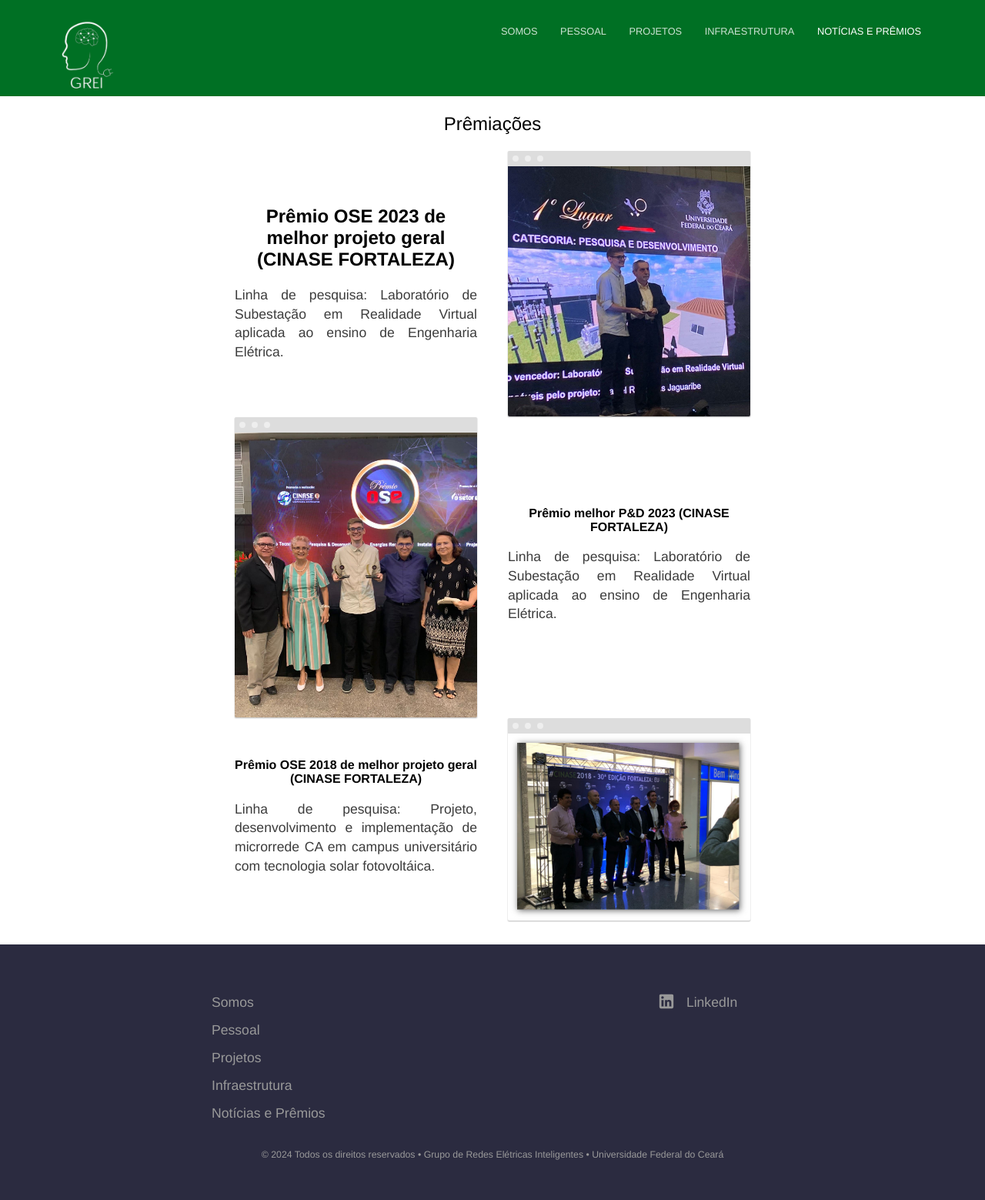
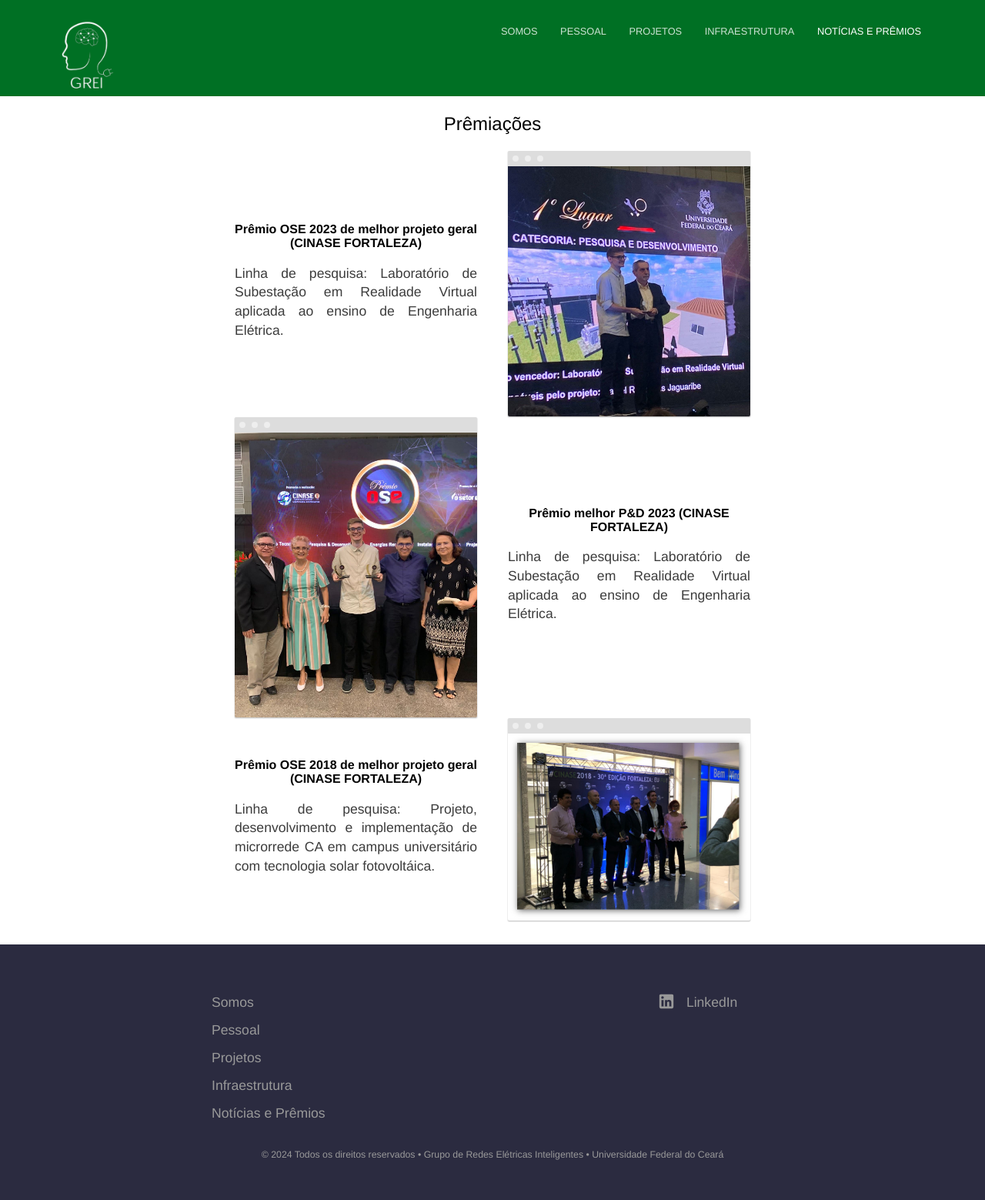
Before and after one commit to Gabriell89222/Gabriell89222.github.io, a Jekyll site: the page built from contact.html, in a window 1280 px wide. Shown: the whole page at 77% size. Built offline with Jekyll 4.4.1, drawn with Linux system fonts in a browser that asks for light colours.

Commit message:
Atualização pagina prêmios v-1.4

```diff
--- a/contact.html
+++ b/contact.html
@@ -6,7 +6,7 @@
 	<section>
 		<div class="container flex">
 			<div class="text editable">
-				<h2><strong>Prêmio OSE 2023 de melhor projeto geral (CINASE FORTALEZA)</strong></h2>
+				<h2 class="premios"><strong>Prêmio OSE 2023 de melhor projeto geral (CINASE FORTALEZA)</strong></h2>
 				<p>Linha de pesquisa: Laboratório de Subestação em Realidade Virtual aplicada ao ensino de Engenharia Elétrica.</p>
 			</div>
 			<div class="image">
```
